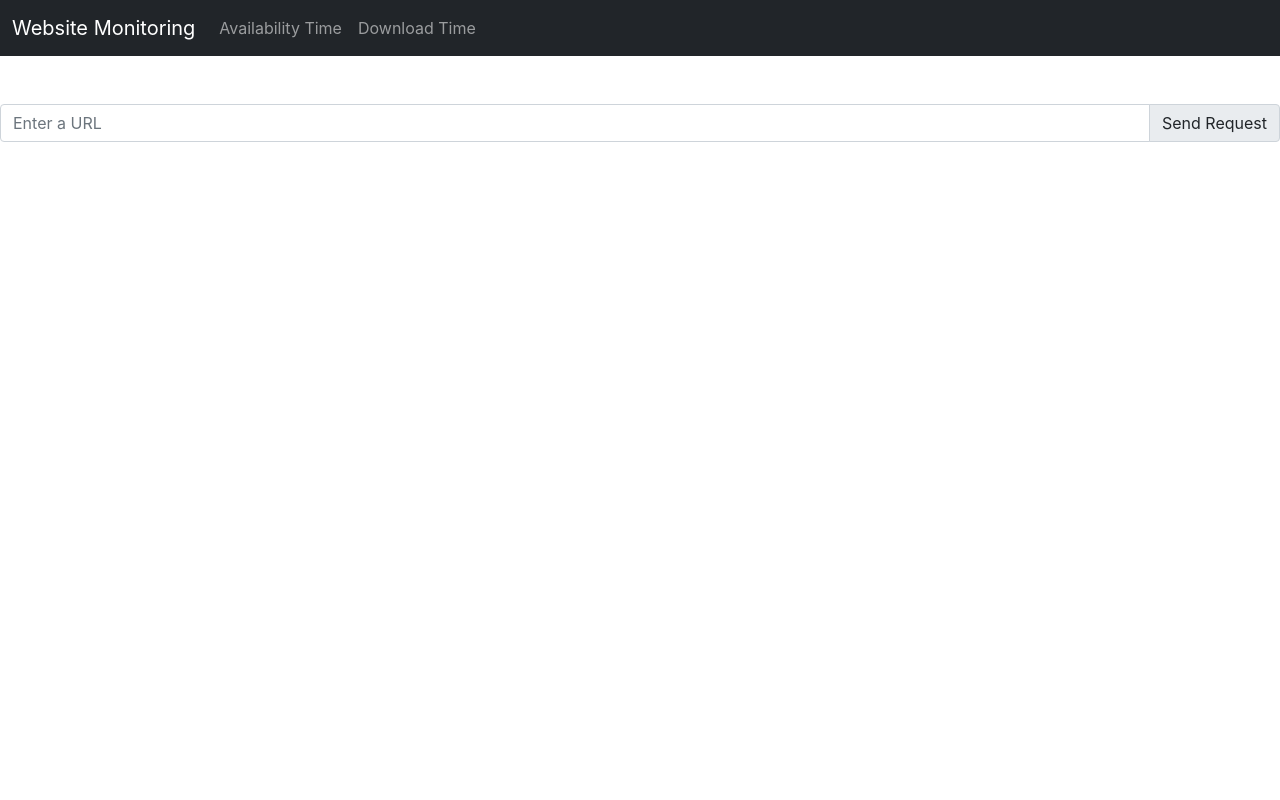
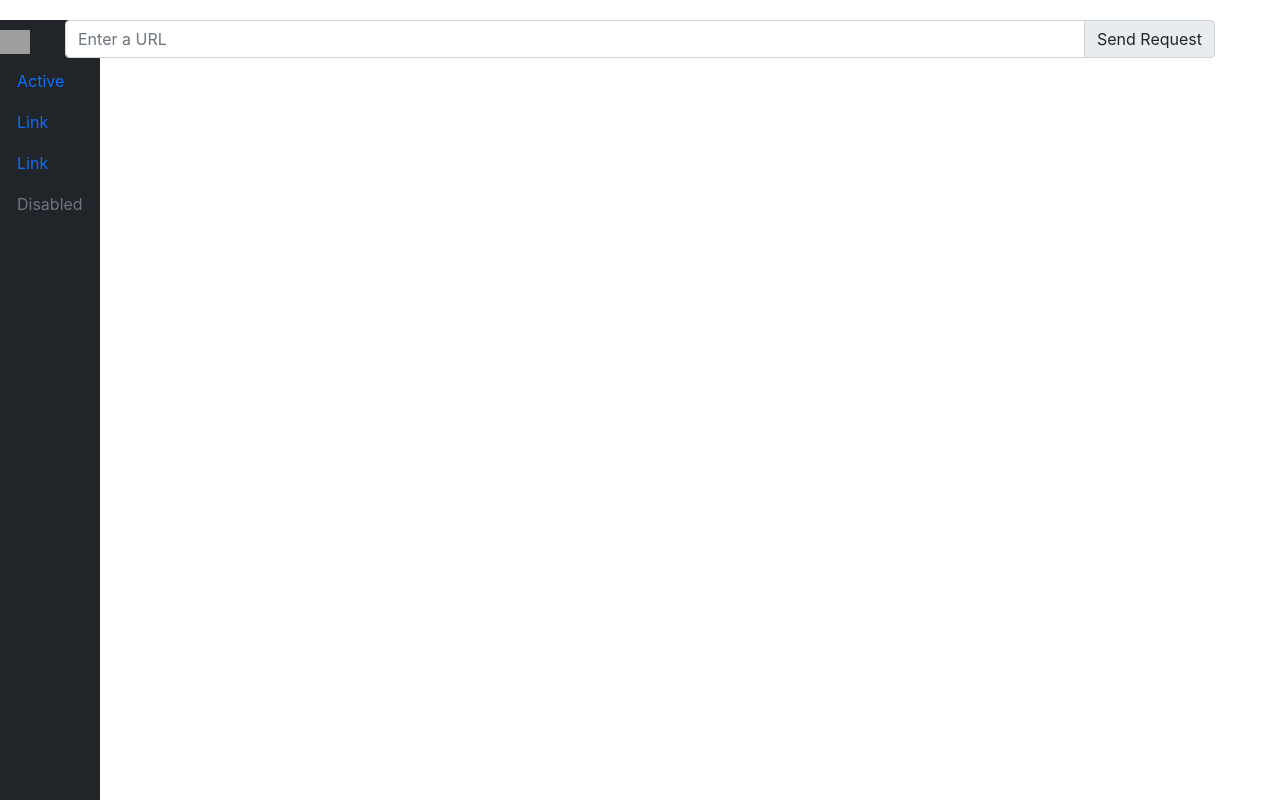
Before and after one commit to berkaynarin/website-monitoring, a React (Create React App) app: page / in a window 1280 px wide. Built offline with nearby package versions, Linux system fonts and the light colour scheme; grey boxes are pictures that could not be loaded.

Commit message:
Convert horizontal navbar to vertical navbar and trying to add logo

```diff
--- a/src/App.js
+++ b/src/App.js
@@ -1,12 +1,12 @@
-import React, { Fragment } from "react";
-import Header from "./components/header";
+import React from "react";
+import NavsBar from "./components/navsBar";
 import InputBar from "./components/inputBar";
 
 function App() {
   return (
-   <div>
-    <Header />
-    <InputBar />
+    <div>
+      <NavsBar />
+      <InputBar />
     </div>
   );
 }
--- a/src/components/header.jsx
+++ /dev/null
@@ -1,25 +0,0 @@
-import React from "react";
-
-const Header = () => {
-    return (
-        <nav class="navbar navbar-expand-lg  navbar-dark bg-dark">
-        <div class="container-fluid">
-        <a class="navbar-brand">Website Monitoring</a>
-        <div class="collapse navbar-collapse">
-            <ul class="navbar-nav text-start">
-                <li class="nav-item">
-                <a class="nav-link">Availability Time</a>
-                </li>
-                <li class="nav-item">
-                <a class="nav-link">Download Time</a>
-                </li>
-            </ul>
-            </div>
-        </div>
-
-
-    </nav>
-    );
-}
-
-export default Header;
--- a/src/components/inputBar.jsx
+++ b/src/components/inputBar.jsx
@@ -1,12 +1,20 @@
 import React from "react";
 
 const InputBar = () => {
-    return (
-        <div class="input-group mb-3 mt-5">
-        <input type="text" class="form-control" placeholder="Enter a URL" aria-label="Recipient's username" aria-describedby="basic-addon2" />
-        <span class="input-group-text" id="basic-addon2">Send Request</span>
-      </div>
-    );
-}
+  return (
+    <div class="input-group m-auto">
+      <input
+        type="text"
+        class="form-control"
+        placeholder="Enter a URL"
+        aria-label="Recipient's username"
+        aria-describedby="basic-addon2"
+      />
+      <span class="input-group-text" id="basic-addon2">
+        Send Request
+      </span>
+    </div>
+  );
+};
 
 export default InputBar;
--- /dev/null
+++ b/src/components/navsBar.jsx
@@ -0,0 +1,36 @@
+import React from "react";
+
+const NavsBar = () => {
+  return (
+    <ul class="navsBar nav nav-tabs flex-column bg-dark">
+      <a class="navbar-brand" href="#">
+        <img
+          src="public/assets/images/navsBar-logo.png"
+          alt="navbar-logo"
+          width="30"
+          height="24"
+        />
+      </a>
+      <li class="nav-item">
+        <a class="nav-link" href="#">
+          Active
+        </a>
+      </li>
+      <li class="nav-item">
+        <a class="nav-link" href="#">
+          Link
+        </a>
+      </li>
+      <li class="nav-item">
+        <a class="nav-link" href="#">
+          Link
+        </a>
+      </li>
+      <li class="nav-item">
+        <a class="nav-link disabled">Disabled</a>
+      </li>
+    </ul>
+  );
+};
+
+export default NavsBar;
--- a/src/index.css
+++ b/src/index.css
@@ -1,13 +1,22 @@
 body {
-  margin: 0;
-  font-family: -apple-system, BlinkMacSystemFont, 'Segoe UI', 'Roboto', 'Oxygen',
-    'Ubuntu', 'Cantarell', 'Fira Sans', 'Droid Sans', 'Helvetica Neue',
+  margin-top: 20px;
+  font-family: -apple-system, BlinkMacSystemFont, "Segoe UI", "Roboto", "Oxygen",
+    "Ubuntu", "Cantarell", "Fira Sans", "Droid Sans", "Helvetica Neue",
     sans-serif;
   -webkit-font-smoothing: antialiased;
   -moz-osx-font-smoothing: grayscale;
 }
 
 code {
-  font-family: source-code-pro, Menlo, Monaco, Consolas, 'Courier New',
+  font-family: source-code-pro, Menlo, Monaco, Consolas, "Courier New",
     monospace;
 }
+
+.input-group {
+  max-width: 1150px;
+}
+
+.navsBar {
+  height: 100%;
+  position: fixed;
+}
```
Also changed, not shown: public/assets/images/navsBar-logo.png (added).
